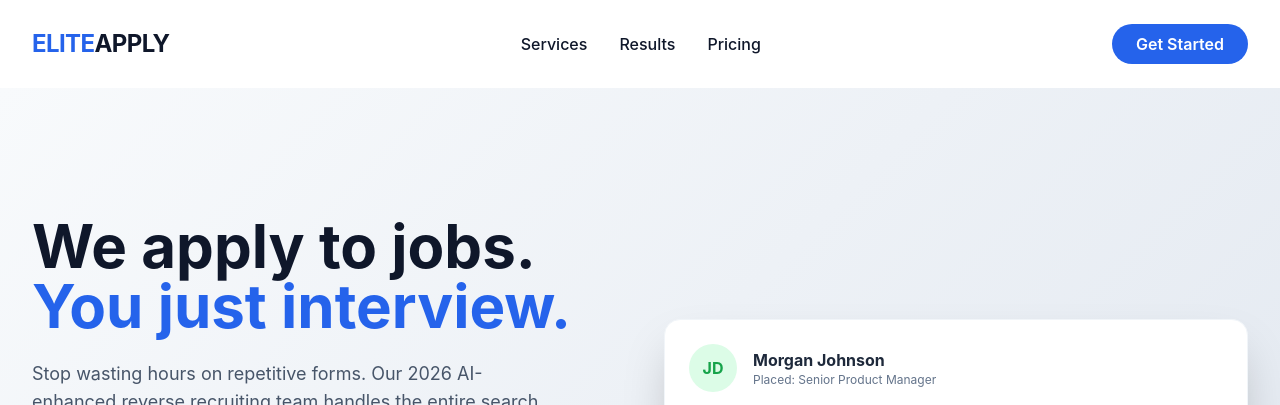
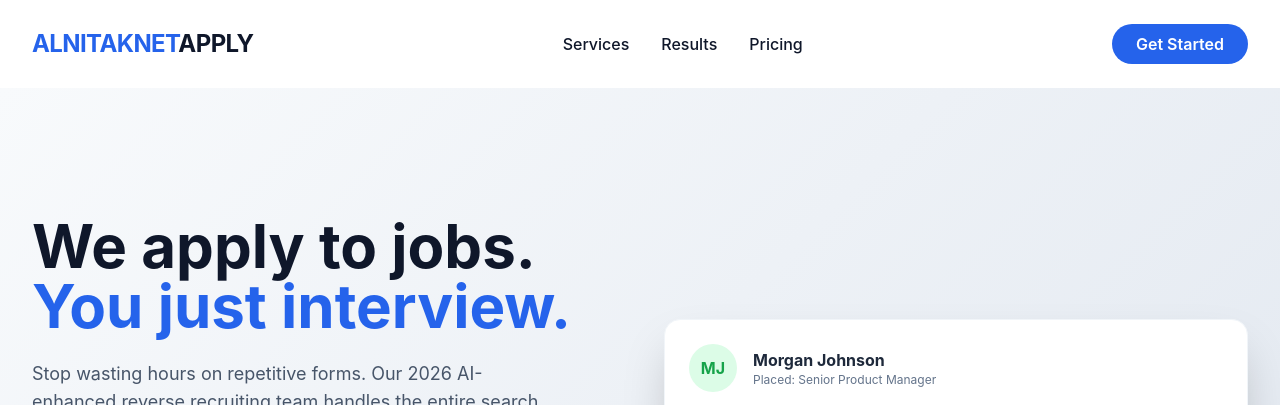
Before and after one commit to OrbitORBX-dev/Orbx-Staking, a plain HTML site: page index.html in a window 1280 px wide. Shown: the top 405 px of the page. Drawn offline with nearby package versions, Linux system fonts and the light colour scheme; a web font is replaced by a local one.

Commit message:
Update index.html

```diff
--- a/index.html
+++ b/index.html
@@ -15,7 +15,7 @@
 
     <!-- Navigation -->
     <nav class="flex items-center justify-between px-8 py-6 max-w-7xl mx-auto">
-        <div class="text-2xl font-bold tracking-tight text-blue-600">ELITE<span class="text-slate-900">APPLY</span></div>
+        <div class="text-2xl font-bold tracking-tight text-blue-600">ALNITAKNET<span class="text-slate-900">APPLY</span></div>
         <div class="hidden md:flex space-x-8 font-medium">
             <a href="#" class="hover:text-blue-600 transition">Services</a>
             <a href="#" class="hover:text-blue-600 transition">Results</a>
@@ -43,7 +43,7 @@
             <div class="hidden lg:block relative">
                 <div class="bg-white p-6 rounded-2xl shadow-2xl border border-slate-100">
                     <div class="flex items-center space-x-4 mb-4">
-                        <div class="w-12 h-12 bg-green-100 rounded-full flex items-center justify-center text-green-600 font-bold">JD</div>
+                        <div class="w-12 h-12 bg-green-100 rounded-full flex items-center justify-center text-green-600 font-bold">MJ</div>
                         <div>
                             <p class="font-bold text-slate-800">Morgan Johnson</p>
                             <p class="text-xs text-slate-500">Placed: Senior Product Manager</p>
@@ -96,7 +96,7 @@
         <div class="grid md:grid-cols-2 gap-8">
             <div class="bg-white p-10 rounded-2xl shadow-sm border border-slate-100">
                 <h3 class="text-2xl font-bold mb-4">🚀 Done-For-You Applications</h3>
-                <p class="text-slate-600 mb-4">Our agents apply to 10+ high-quality roles daily. No "Easy Apply" spam—we complete every manual form with custom resumes optimized for the latest ATS algorithms.</p>
+                <p class="text-slate-600 mb-4">Our agents apply to 10+ high-quality roles daily. No "Easy Apply" spam —we complete every manual form with custom resumes optimized for the latest ATS algorithms.</p>
                 <ul class="text-sm space-y-2 text-slate-500 font-medium">
                     <li>✓ 300+ Applications Managed Monthly</li>
                     <li>✓ Human-in-the-loop personalizations</li>
@@ -173,7 +173,7 @@
             </div>
             <div class="p-6">
                 <div class="text-4xl font-bold text-blue-400 mb-2">400+</div>
-                <p class="text-slate-400 text-sm italic">Apps Submitted Monthly</p>
+                <p class="text-slate-400 text-sm italic">3000+</p>
             </div>
             <div class="p-6">
                 <div class="text-4xl font-bold text-blue-400 mb-2">92%</div>
```
